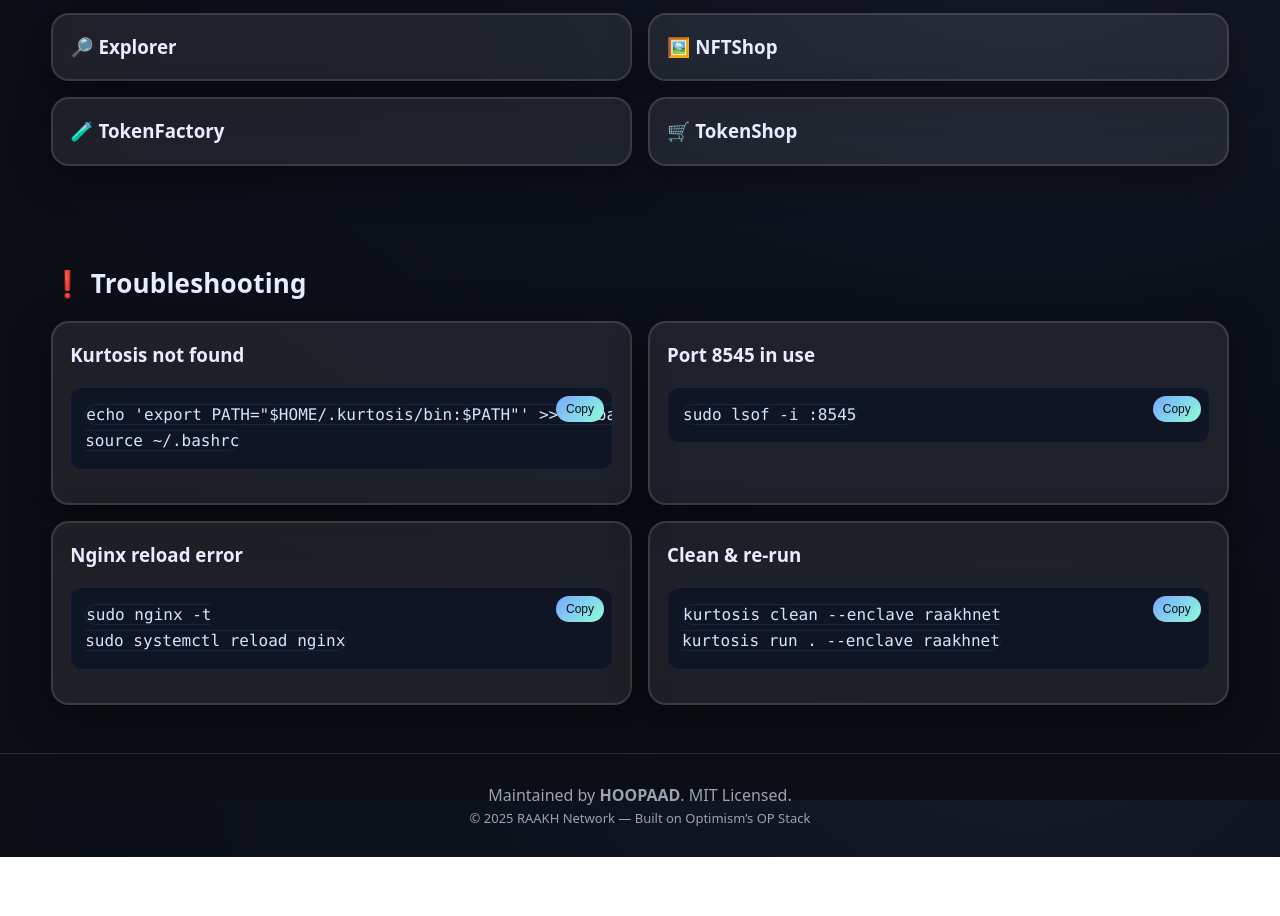
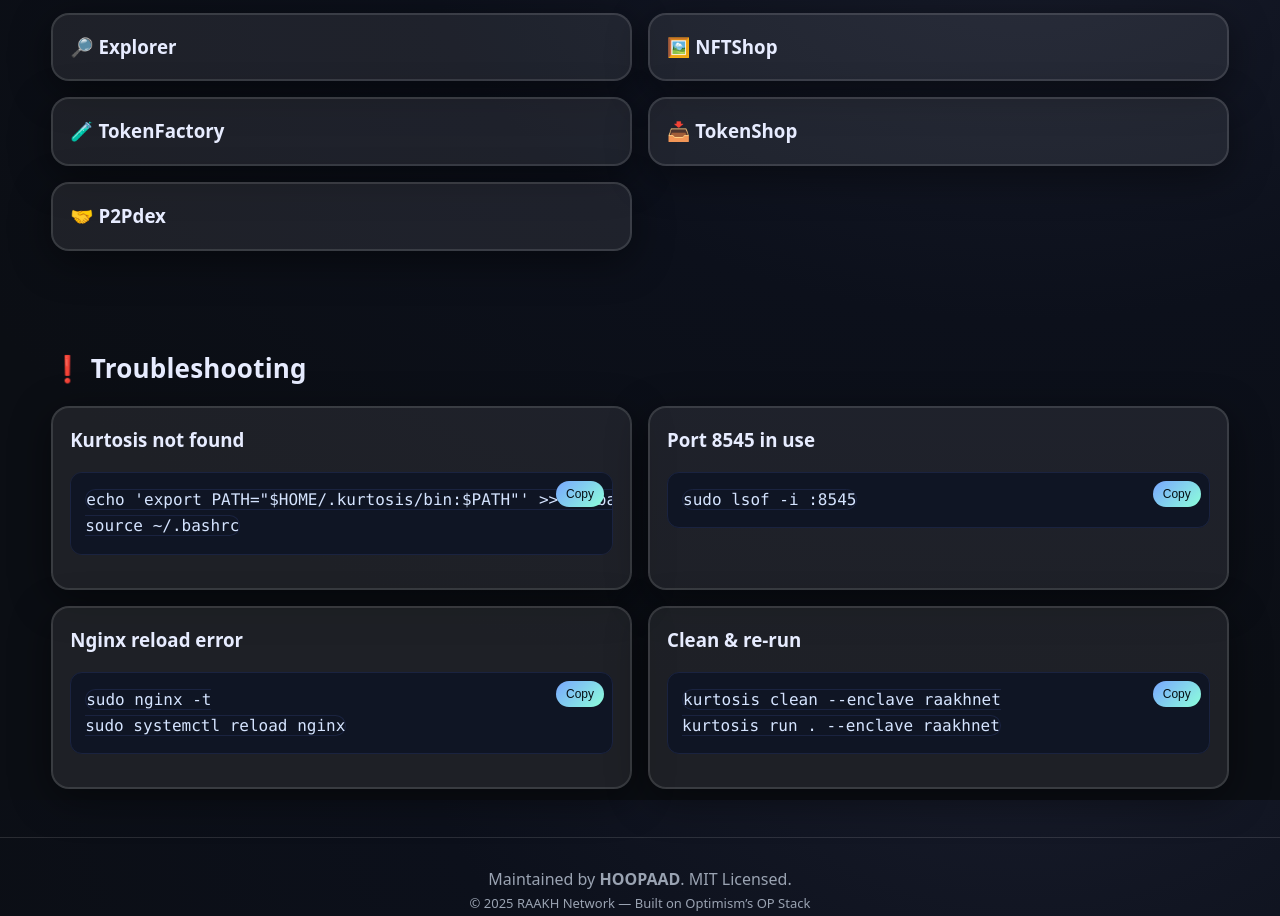
Before and after one commit to HOOPAAD/RAAKH, a plain HTML site: page index.html in a window 1280 px wide. Shown: the part 4000-4916 px from the top of the page. Before the commit the page ends 4857 px from the top, so only its background shows below. Drawn offline with Linux system fonts and the light colour scheme.

Commit message:
Update index.html

```diff
--- a/index.html
+++ b/index.html
@@ -306,7 +306,9 @@ cd RAAKH/network</code></pre>
     <a class="card col-6" href="/Tools/Explorer/" style="text-decoration:none"><h3>🔎 Explorer</h3></a>
     <a class="card col-6" href="/Tools/NFTShop/" style="text-decoration:none"><h3>🖼️ NFTShop</h3></a>
     <a class="card col-6" href="/Tools/TokenFactory/" style="text-decoration:none"><h3>🧪 TokenFactory</h3></a>
-    <a class="card col-6" href="/Tools/TokenShop/" style="text-decoration:none"><h3>🛒 TokenShop</h3></a>
+    <a class="card col-6" href="/Tools/TokenShop/" style="text-decoration:none"><h3>📥 TokenShop</h3></a>
+    <a class="card col-6" href="/Tools/P2Pdex/" style="text-decoration:none"><h3>🤝 P2Pdex</h3></a>
+
   </div>
 </section>
 
```
